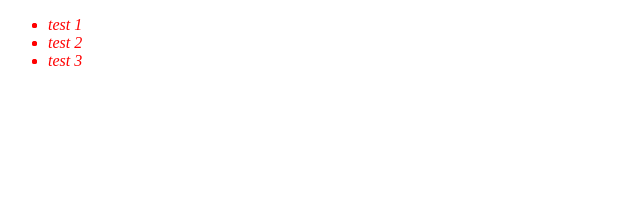
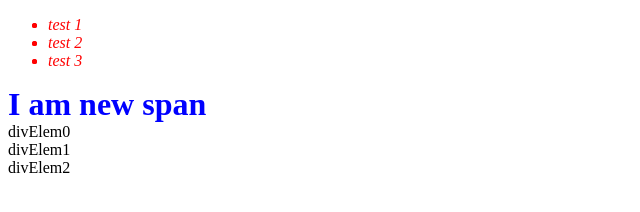
Before and after one commit to Tokov21/jsLearning, a plain HTML site: page index.html in a window 1280 px wide. Shown: the whole page, without its empty margins (0-640 px from the left). Drawn offline with Linux system fonts and the light colour scheme.

Commit message:
Create elements from JS

```diff
--- a/index.js
+++ b/index.js
@@ -35,3 +35,17 @@ for (let i = 0; i < lis1.length; i++) {
 
 console.log(lis);
 console.log(lis1);
+
+const span = document.createElement("span");
+
+span.textContent = "I am new span";
+span.classList.add("span");
+
+body.appendChild(span);
+
+for (let i = 0; i < 3; i++) {
+    const div = document.createElement("div");
+    div.textContent = `divElem${i}`;
+    div.id = `divElem${i}`;
+    body.appendChild(div);
+}
--- a/style.css
+++ b/style.css
@@ -1,3 +1,9 @@
 .italic {
     font-style: italic;
 }
+
+.span {
+    color: blue;
+    font-size: 2rem;
+    font-weight: bold;
+}
```
